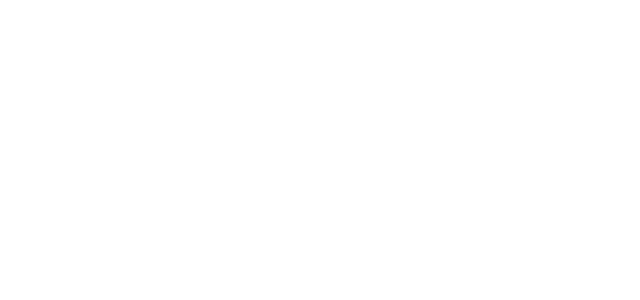
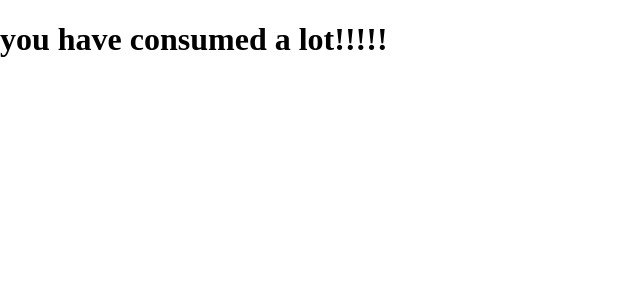
Before and after one commit to theBoyus/homeAutomation, a React (Create React App) app in the folder src/the_web_site/: page / in a window 1280 px wide. Shown: the top 300 px of the page, without its empty margins (0-640 px from the left). Built offline with nearby package versions, Linux system fonts and the light colour scheme.

Commit message:
testing the website

```diff
--- a/src/the_web_site/package.json
+++ b/src/the_web_site/package.json
@@ -3,6 +3,7 @@
   "version": "0.1.0",
   "private": true,
   "dependencies": {
+    "@babel/plugin-proposal-private-property-in-object":"7.21.11",
     "@testing-library/jest-dom": "^5.17.0",
     "@testing-library/react": "^13.4.0",
     "@testing-library/user-event": "^13.5.0",
--- a/src/the_web_site/src/App.js
+++ b/src/the_web_site/src/App.js
@@ -1,7 +1,9 @@
 import './App.css';
 
 function App() {
-  return
+  return (
+    <h1>you have consumed a lot!!!!!</h1>
+  )
 }
 
 export default App;
```
